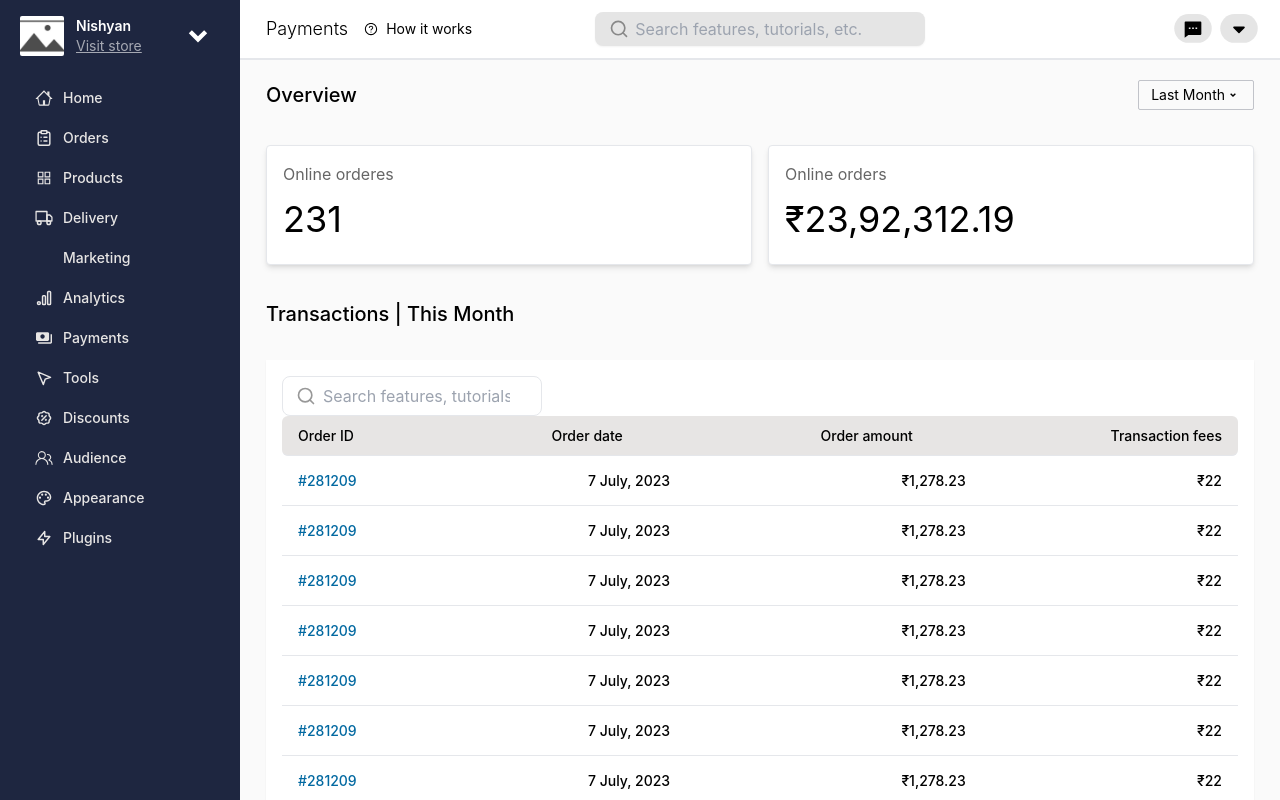
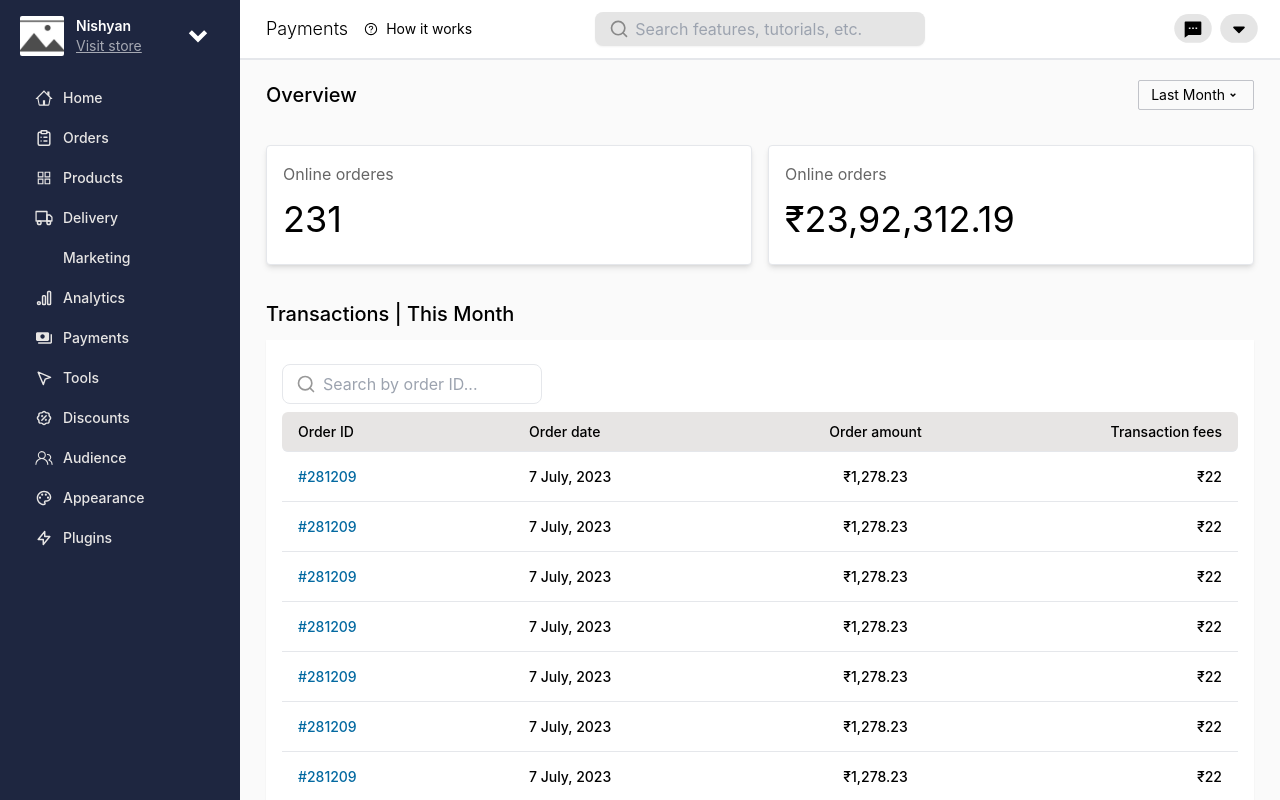
Before and after one commit to prattiikk/Dukaan-demo, a React (Create React App) app: page /Payments in a window 1280 px wide. Shown: the top 800 px of the page. Built offline with nearby package versions, Linux system fonts and the light colour scheme; some icons are missing; the HTML template or start-up script is replaced by a standard one.

Commit message:
fixed transaction section , replaced flex with grid system

```diff
--- a/src/Components/OrderCard.jsx
+++ b/src/Components/OrderCard.jsx
@@ -2,11 +2,13 @@ import React from "react";
 
 const OrderCard = ({ id, date, amt, fees }) => {
   return (
-    <div className="w-full h-[50px] flex items-center justify-between text-sm font-medium bg-white border-b px-4">
-      <span className=" text-sky-700">#{id}</span>
-      <span>{date}</span>
-      <span>{amt}</span>
-      <span>{fees}</span>
+    <div className="w-full h-[50px] flex items-center  text-sm font-medium bg-white border-b px-4">
+      <div className="w-full grid grid-cols-4 grid-rows-1">
+        <span className=" text-sky-700 col-span-1">#{id}</span>
+        <span className=" col-span-1">{date}</span>
+        <span className=" col-span-1 flex justify-center">{amt}</span>
+        <span className=" col-span-1 flex justify-end">{fees}</span>
+      </div>
     </div>
   );
 };
--- a/src/Components/Transactions.jsx
+++ b/src/Components/Transactions.jsx
@@ -5,27 +5,33 @@ import { LuSearch } from "react-icons/lu";
 const Transactions = () => {
   return (
     <div className="w-full mt-0">
-      <div className="text-xl font-medium h-[60px]">
+      <div className="text-xl font-medium h-[40px]">
         Transactions | This Month
       </div>
       <div className="w-full p-4 bg-white shadow-sm">
-        <div className=" w-[260px] flex items-center relative">
+        <div className=" w-[260px] flex items-center relative my-2">
           <div className="absolute h-[60%] p-4 pl-4 left-0 flex items-center scale-125 pointer-events-none opacity-40 ">
             <LuSearch />
           </div>
           <input
             type="search"
             name="search"
-            placeholder="Search features, tutorials, etc."
+            placeholder="Search by order ID..."
             id="search"
             className="w-full h-[40px] p-4 pl-10 rounded-lg bg-white border"
           />
         </div>
         <div className="w-full h-[40px] rounded-md flex items-center justify-between text-sm font-medium bg-stone-200 border-b px-4">
-          <span>Order ID</span>
-          <span>Order date</span>
-          <span>Order amount</span>
-          <span>Transaction fees</span>
+          <div className="w-full grid grid-cols-4 grid-rows-1">
+            <span className=" col-span-1">Order ID</span>
+            <span className=" col-span-1 ">Order date</span>
+            <span className=" col-span-1 flex justify-center">
+              Order amount
+            </span>
+            <span className=" col-span-1 flex justify-end">
+              Transaction fees
+            </span>
+          </div>
         </div>
         <OrderCard
           id={281209}
```
